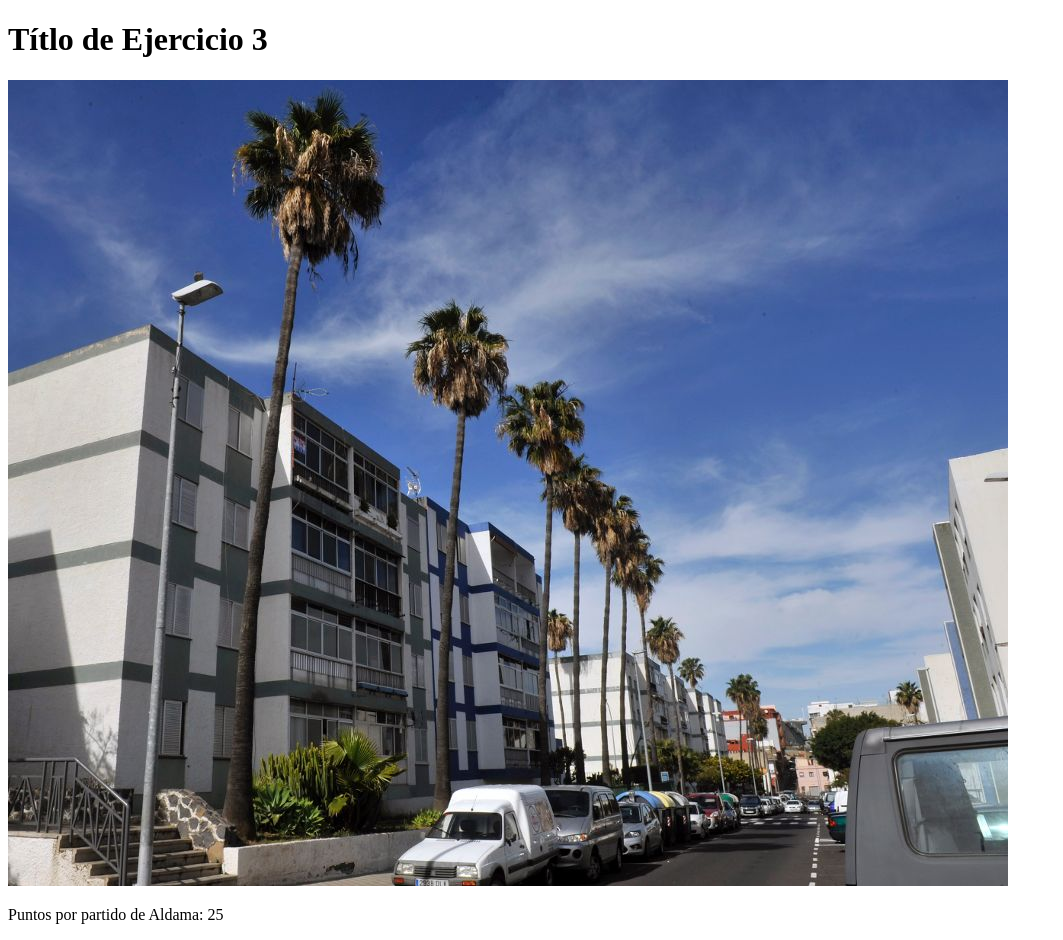
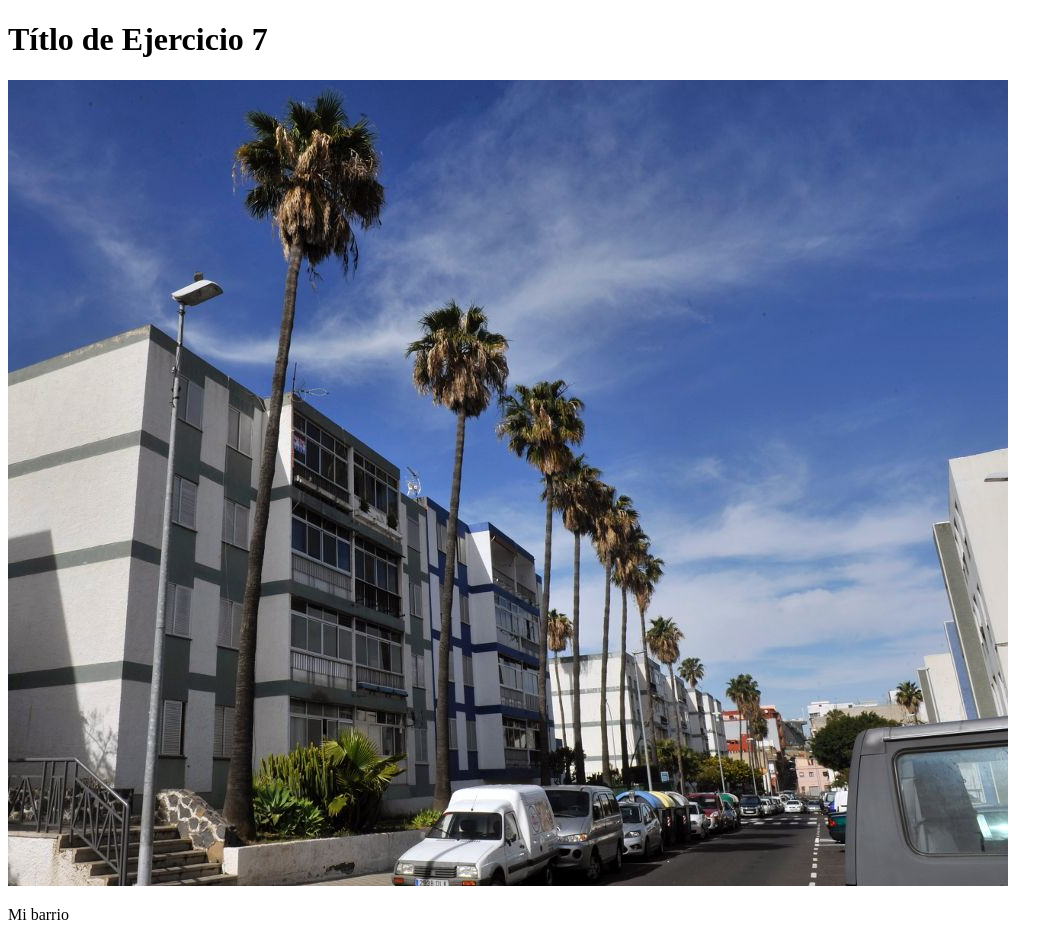
Before and after one commit to SamuDaw/Ejercicio_git_7, a plain HTML site: page index.html in a window 1280 px wide. Shown: the whole page, without its empty margins (0-1063 px from the left). Drawn offline with Linux system fonts and the light colour scheme.

Commit message:
textos cambiados

```diff
--- a/index.html
+++ b/index.html
@@ -3,8 +3,8 @@
 
 </head>
 <body>
-    <h1>Títlo de Ejercicio 3</h1>
+    <h1>Títlo de Ejercicio 7</h1>
     <img src="elcardonal.jpg" alt=""/>
-    <p>Puntos por partido de Aldama: 25</p>
+    <p>Mi barrio</p>
 </body>
 </html>
```
